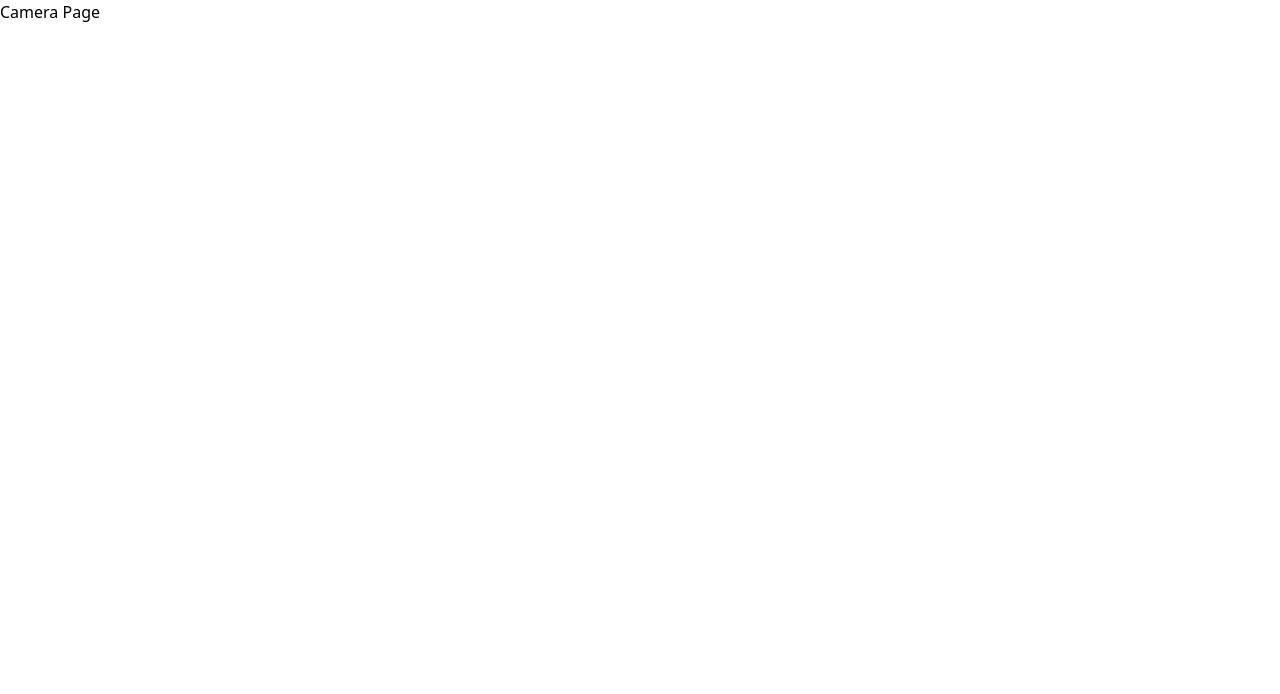
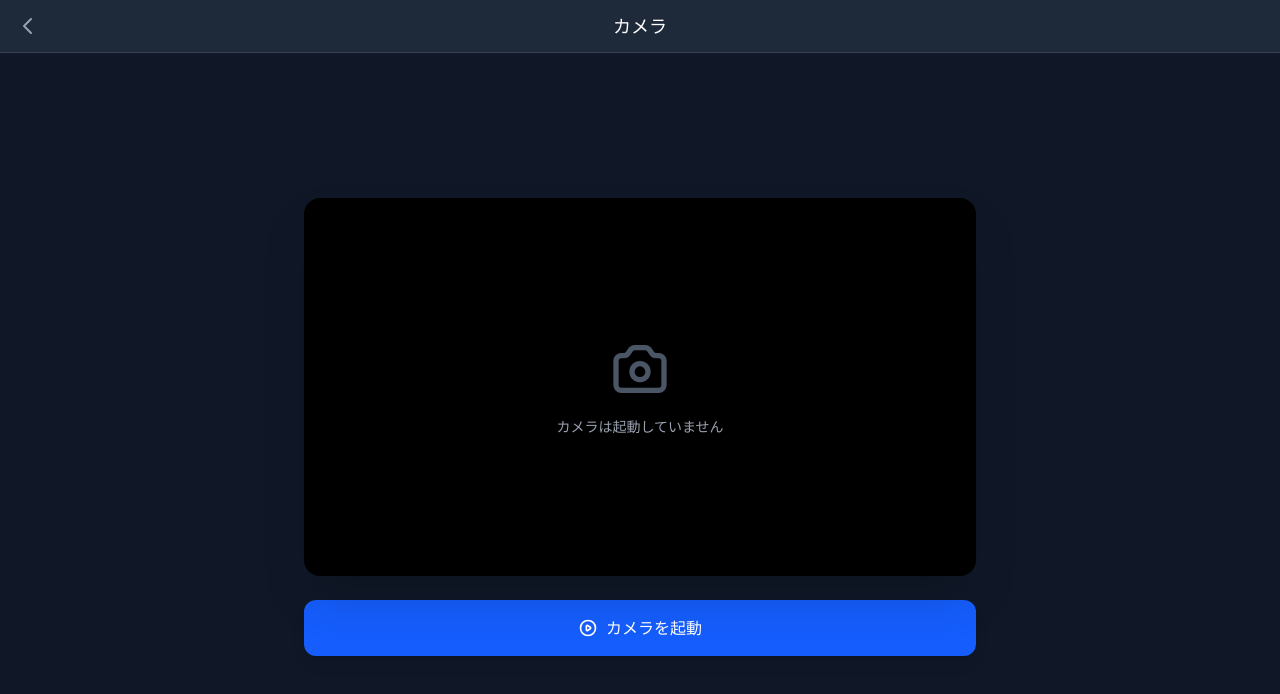
Before and after one commit to funayamateppei/pwa-camera-control, a React (Vite) app: page /camera in a window 1280 px wide. Shown: the top 694 px of the page. Built offline with nearby package versions, Linux system fonts and the light colour scheme.

Commit message:
CameraPageにナビゲーション機能を追加

```diff
--- a/src/features/camera/CameraPage.tsx
+++ b/src/features/camera/CameraPage.tsx
@@ -1,3 +1,127 @@
-export const CameraPage = () => {
-  return <div>Camera Page</div>
+import { useRef } from 'react'
+
+type Props = {
+  navigateHome: () => void
 }
+
+export const CameraPage = ({ navigateHome }: Props) => {
+  const videoRef = useRef<HTMLVideoElement>(null)
+  const isCameraActive = false // カメラの状態を管理する状態変数（例）
+  const error = '' // エラーメッセージを管理する状態変数（例）
+
+  return (
+    <div className="min-h-screen bg-gray-900 flex flex-col">
+      {/* ヘッダー */}
+      <header className="bg-gray-800 border-b border-gray-700 safe-top">
+        <div className="flex items-center justify-between px-4 py-3">
+          <button
+            onClick={navigateHome}
+            className="text-gray-400 hover:text-white transition-colors touch-manipulation"
+          >
+            <svg className="w-6 h-6" fill="none" stroke="currentColor" viewBox="0 0 24 24">
+              <path
+                strokeLinecap="round"
+                strokeLinejoin="round"
+                strokeWidth={2}
+                d="M15 19l-7-7 7-7"
+              />
+            </svg>
+          </button>
+          <h1 className="text-lg font-semibold text-white">カメラ</h1>
+          <div className="w-6" />
+        </div>
+      </header>
+
+      {/* メインコンテンツ */}
+      <main className="flex-1 flex flex-col items-center justify-center p-4">
+        {/* カメラビュー */}
+        <div className="w-full max-w-2xl">
+          <div className="relative bg-black rounded-2xl overflow-hidden shadow-2xl aspect-4/3 sm:aspect-video">
+            {isCameraActive ? (
+              <video
+                ref={videoRef}
+                autoPlay
+                playsInline
+                muted
+                className="w-full h-full object-cover"
+              />
+            ) : (
+              <div className="w-full h-full flex items-center justify-center">
+                <div className="text-center space-y-4">
+                  <svg
+                    className="w-16 h-16 mx-auto text-gray-600"
+                    fill="none"
+                    stroke="currentColor"
+                    viewBox="0 0 24 24"
+                  >
+                    <path
+                      strokeLinecap="round"
+                      strokeLinejoin="round"
+                      strokeWidth={2}
+                      d="M3 9a2 2 0 012-2h.93a2 2 0 001.664-.89l.812-1.22A2 2 0 0110.07 4h3.86a2 2 0 011.664.89l.812 1.22A2 2 0 0018.07 7H19a2 2 0 012 2v9a2 2 0 01-2 2H5a2 2 0 01-2-2V9z"
+                    />
+                    <path
+                      strokeLinecap="round"
+                      strokeLinejoin="round"
+                      strokeWidth={2}
+                      d="M15 13a3 3 0 11-6 0 3 3 0 016 0z"
+                    />
+                  </svg>
+                  <p className="text-gray-400 text-sm">カメラは起動していません</p>
+                </div>
+              </div>
+            )}
+          </div>
+
+          {/* エラーメッセージ */}
+          {error && (
+            <div className="mt-4 p-4 bg-red-900/50 border border-red-700 rounded-xl">
+              <p className="text-red-200 text-sm text-center">{error}</p>
+            </div>
+          )}
+
+          {/* コントロールボタン */}
+          <div className="mt-6 space-y-3">
+            {!isCameraActive ? (
+              <button className="w-full py-4 px-6 bg-blue-600 hover:bg-blue-700 active:bg-blue-800 text-white font-semibold rounded-xl shadow-lg transition-all duration-200 touch-manipulation flex items-center justify-center space-x-2">
+                <svg className="w-5 h-5" fill="none" stroke="currentColor" viewBox="0 0 24 24">
+                  <path
+                    strokeLinecap="round"
+                    strokeLinejoin="round"
+                    strokeWidth={2}
+                    d="M14.752 11.168l-3.197-2.132A1 1 0 0010 9.87v4.263a1 1 0 001.555.832l3.197-2.132a1 1 0 000-1.664z"
+                  />
+                  <path
+                    strokeLinecap="round"
+                    strokeLinejoin="round"
+                    strokeWidth={2}
+                    d="M21 12a9 9 0 11-18 0 9 9 0 0118 0z"
+                  />
+                </svg>
+                <span>カメラを起動</span>
+              </button>
+            ) : (
+              <button className="w-full py-4 px-6 bg-red-600 hover:bg-red-700 active:bg-red-800 text-white font-semibold rounded-xl shadow-lg transition-all duration-200 touch-manipulation flex items-center justify-center space-x-2">
+                <svg className="w-5 h-5" fill="none" stroke="currentColor" viewBox="0 0 24 24">
+                  <path
+                    strokeLinecap="round"
+                    strokeLinejoin="round"
+                    strokeWidth={2}
+                    d="M21 12a9 9 0 11-18 0 9 9 0 0118 0z"
+                  />
+                  <path
+                    strokeLinecap="round"
+                    strokeLinejoin="round"
+                    strokeWidth={2}
+                    d="M9 10a1 1 0 011-1h4a1 1 0 011 1v4a1 1 0 01-1 1h-4a1 1 0 01-1-1v-4z"
+                  />
+                </svg>
+                <span>カメラを停止</span>
+              </button>
+            )}
+          </div>
+        </div>
+      </main>
+    </div>
+  )
+}
--- a/src/pages/camera/page.tsx
+++ b/src/pages/camera/page.tsx
@@ -1,5 +1,8 @@
+import { useNavigate } from 'react-router-dom'
 import { CameraPage } from '@/features'
 
 export const Page = () => {
-  return <CameraPage />
+  const navigate = useNavigate()
+
+  return <CameraPage navigateHome={() => navigate('/')} />
 }
```
